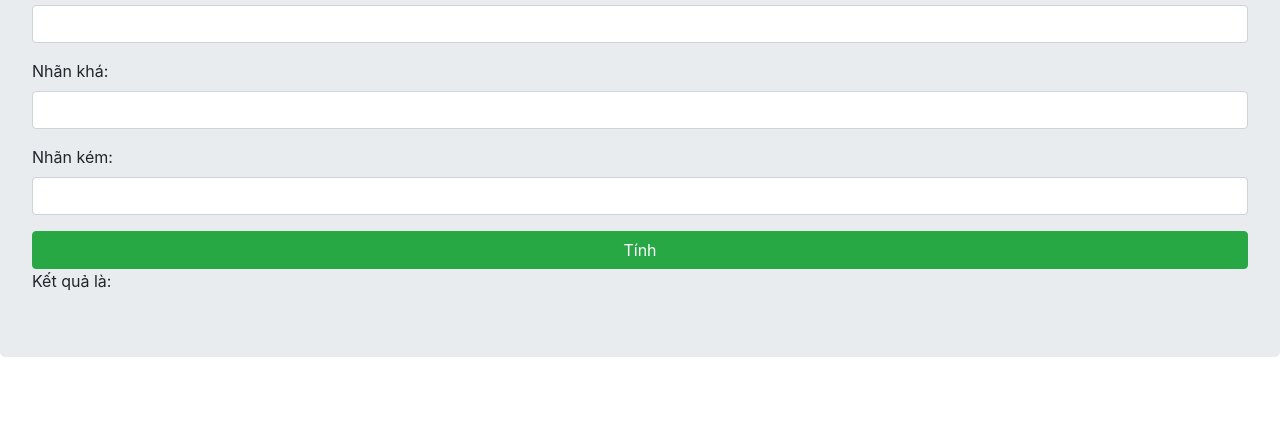
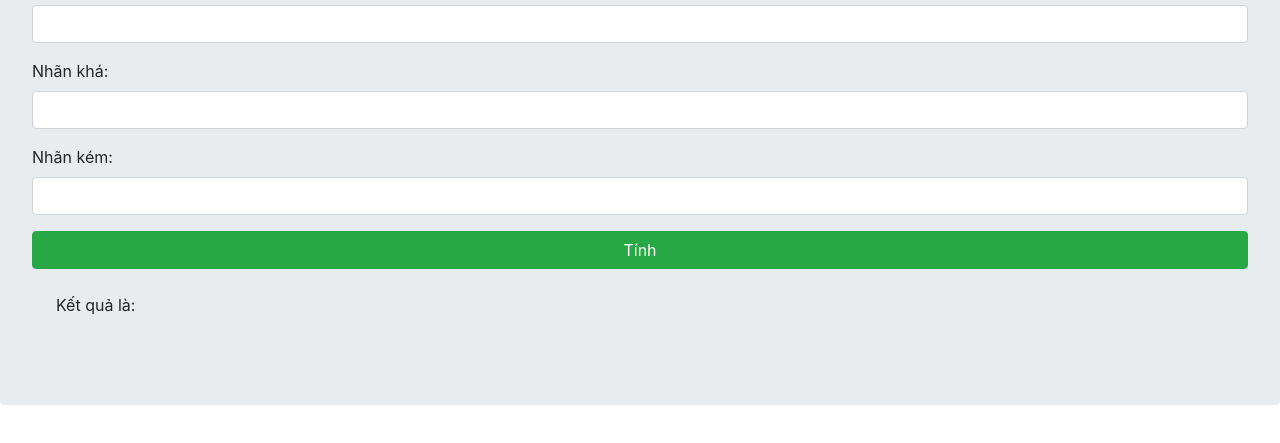
Before and after one commit to Duc-ju/information-gain, a plain HTML site: page index.html in a window 1280 px wide. Shown: the part 163-606 px from the top of the page. Drawn offline with nearby package versions, Linux system fonts and the light colour scheme.

Commit message:
format result

```diff
--- a/index.html
+++ b/index.html
@@ -41,7 +41,7 @@
 				name="partner_company">
 		</div>
 		<button id="tinh" class="btn btn-success btn-block">Tính</button>
-		<div>Kết quả là:<span id="ketqua"></span> </div>
+		<div class="m-4">Kết quả là:<span id="ketqua"></span> </div>
 	</div>
 	<script src="./assets/js/script.js"></script>
 </body>
```
